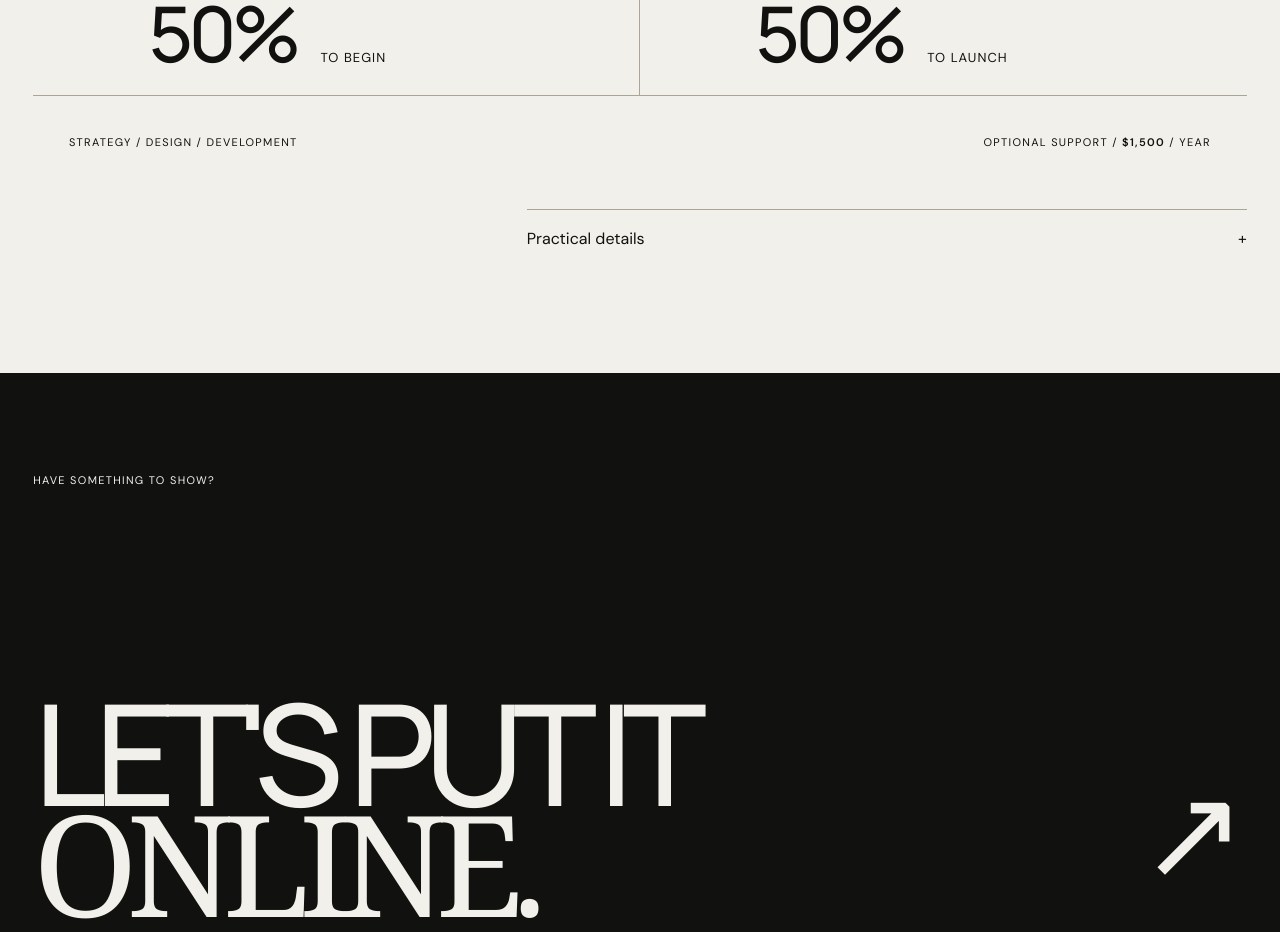
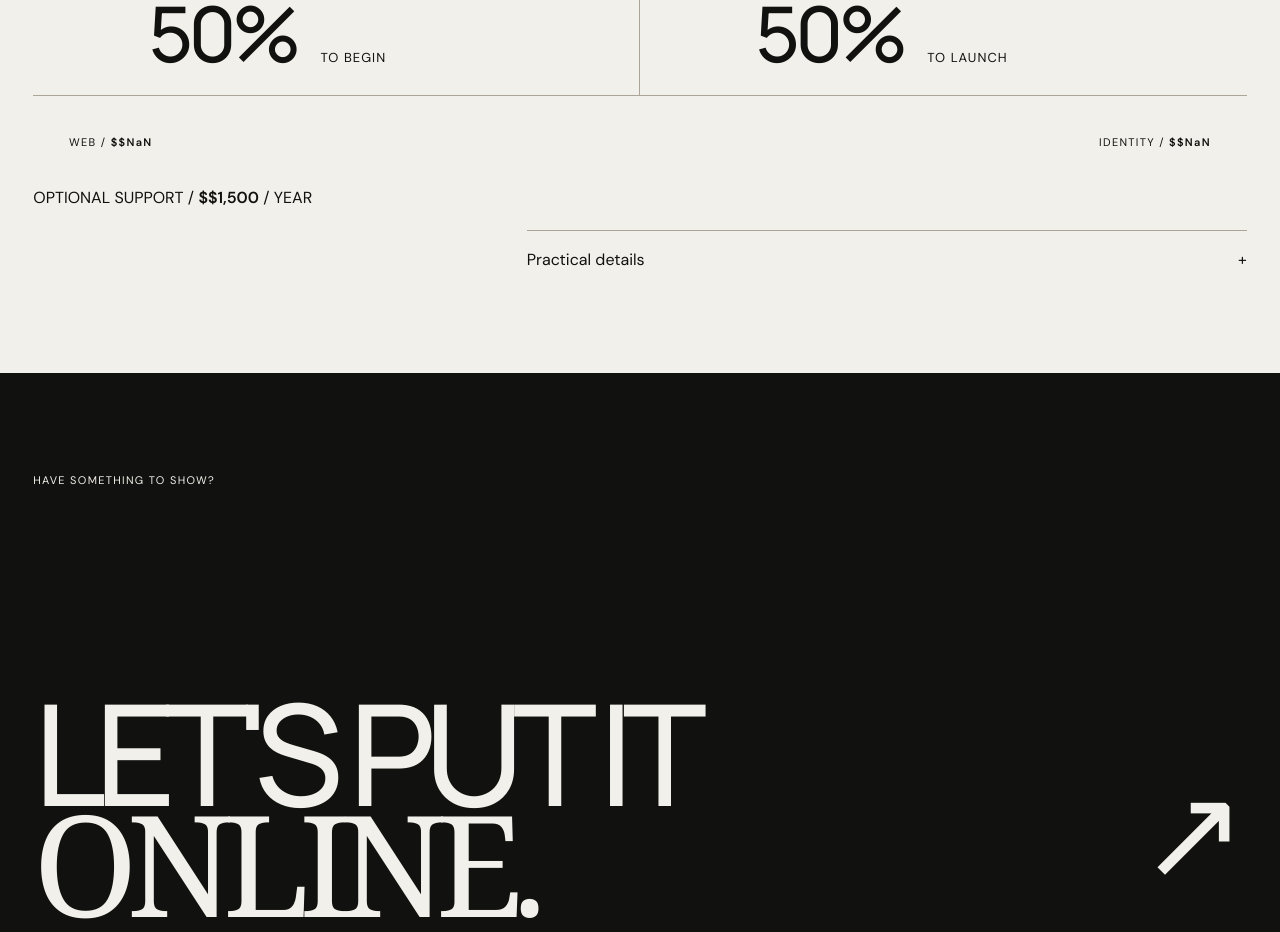
Before and after one commit to peraita10/port-site, a React (Vite) app: page / in a window 1280 px wide. Shown: the part 7560-8492 px from the top of the page. Built offline with nearby package versions, Linux system fonts and the light colour scheme.

Commit message:
feat: show combined investment with web and identity breakdown

```diff
--- a/src/sections/InvestmentSection.tsx
+++ b/src/sections/InvestmentSection.tsx
@@ -19,10 +19,12 @@ export default function InvestmentSection({offer}:Props){
    </div>
   </div>
 
-  <div className="investment-support-row">
-   <p>STRATEGY / DESIGN / DEVELOPMENT</p>
-   <p>OPTIONAL SUPPORT / <strong>${money(offer.maintenance)}</strong> / YEAR</p>
+  <div className="investment-support-row investment-scope-breakdown">
+   <p>WEB / <strong>$${money(offer.webFee)}</strong></p>
+   <p>IDENTITY / <strong>$${money(offer.identityFee)}</strong></p>
   </div>
+
+  <p className="investment-maintenance">OPTIONAL SUPPORT / <strong>$${money(offer.maintenance)}</strong> / YEAR</p>
 
   <details className="investment-terms"><summary>Practical details <span>+</span></summary><p>Page count and functionality are agreed once content and priorities are defined. Third-party costs, larger redesigns, new functionality and substantial content additions are quoted separately.</p></details>
  </section>;
```
